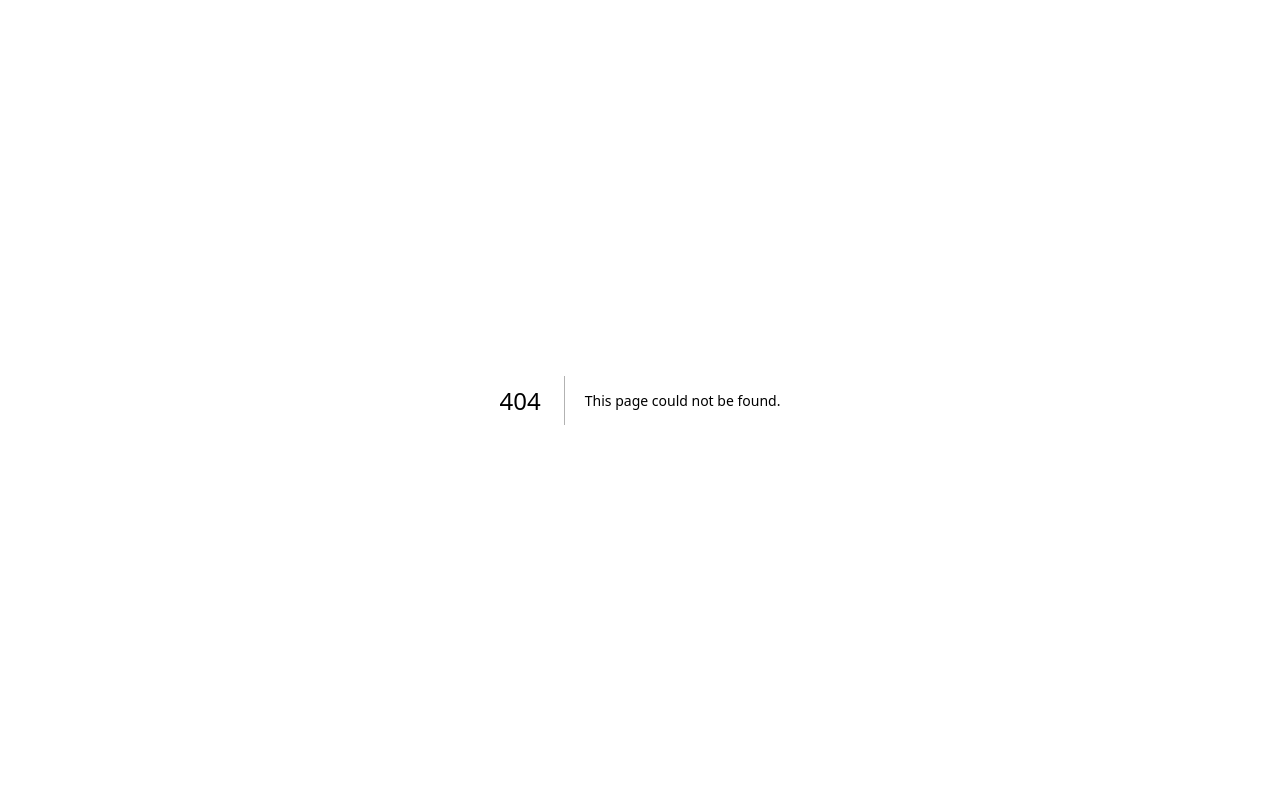
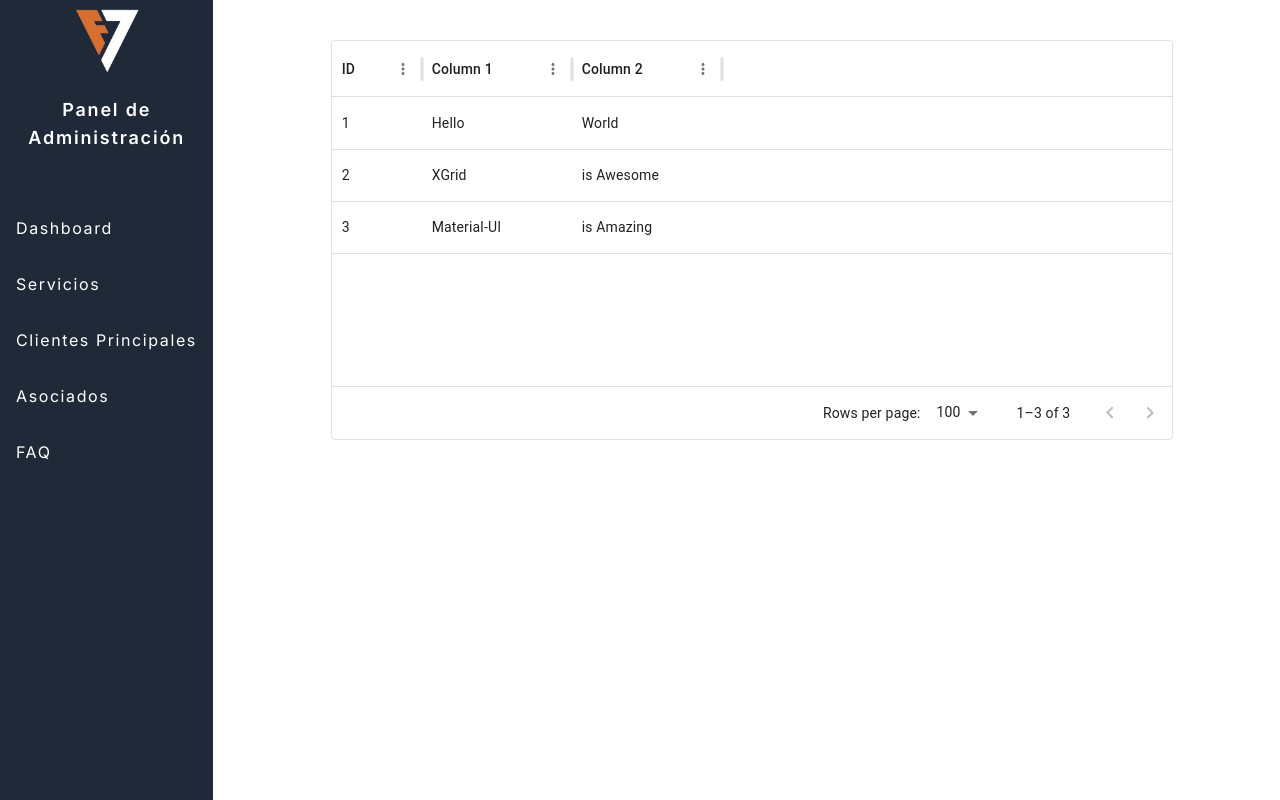
Before and after one commit to miguel-resource/factor7, a Next.js app in the folder web/: page /admin/services in a window 1280 px wide. Before the commit this address had no page. Built offline with nearby package versions, Linux system fonts and the light colour scheme.

Commit message:
[ADD] admin routes frontend

```diff
--- a/web/next.config.mjs
+++ b/web/next.config.mjs
@@ -1,4 +1,9 @@
 /** @type {import('next').NextConfig} */
-const nextConfig = {};
+const nextConfig = {
+    sassOptions: {
+        includePaths: ['./src/styles'],
+    },
+
+};
 
 export default nextConfig;
--- a/web/package.json
+++ b/web/package.json
@@ -13,6 +13,7 @@
     "@emotion/styled": "^11.11.0",
     "@mui/icons-material": "^5.15.14",
     "@mui/material": "^5.15.14",
+    "@mui/x-data-grid": "^7.0.0",
     "@reduxjs/toolkit": "^2.2.2",
     "@types/react-responsive-masonry": "^2.1.3",
     "next": "14.1.3",
@@ -33,6 +34,7 @@
     "eslint": "^8",
     "eslint-config-next": "14.1.3",
     "postcss": "^8",
+    "sass": "^1.72.0",
     "tailwindcss": "^3.3.0",
     "typescript": "^5"
   }
--- a/web/src/app/admin/page.tsx
+++ b/web/src/app/admin/page.tsx
@@ -1,11 +1,13 @@
-import { Sidebar } from "@/components/Common/Sidebar";
+import { WrapperAdmin } from "@/components/Common/WrapperAdmin";
 
 
 
 export default function AdminPage() {
   return (
-    <div>
-        <Sidebar />
-    </div>
+    <WrapperAdmin>
+        <section className="content">
+            <h1>Dashboard</h1>
+        </section>
+    </WrapperAdmin>
   );
 }
--- /dev/null
+++ b/web/src/app/admin/services/page.tsx
@@ -0,0 +1,14 @@
+"use client";
+
+import { DataTable } from "@/components/Common/DataTable";
+import { WrapperAdmin } from "@/components/Common/WrapperAdmin";
+
+export default function AdminServicesPage() {
+  return (
+    <WrapperAdmin>
+      <section className="w-6/6 ml-56 mt-10 mx-auto">
+        <DataTable />
+      </section>
+    </WrapperAdmin>
+  );
+};
--- /dev/null
+++ b/web/src/components/Common/DataTable.tsx
@@ -0,0 +1,34 @@
+import { Box } from '@mui/material';
+import { DataGrid } from '@mui/x-data-grid';
+
+
+export const DataTable = () => {
+
+    return (
+        <Box sx={{ height: 400, width: '100%' }}>
+            <DataGrid
+                rows={[
+                    { id: 1, col1: 'Hello', col2: 'World' },
+                    { id: 2, col1: 'XGrid', col2: 'is Awesome' },
+                    { id: 3, col1: 'Material-UI', col2: 'is Amazing' },
+                ]}
+                columns={[
+                    { field: 'id', headerName: 'ID', width: 90 },
+                    {
+                        field: 'col1',
+                        headerName: 'Column 1',
+                        width: 150,
+                        editable: true,
+                    },
+                    {
+                        field: 'col2',
+                        headerName: 'Column 2',
+                        width: 150,
+                        editable: true,
+                    },
+                ]}
+            />
+        </Box>
+
+    )
+}
--- a/web/src/components/Common/Sidebar.tsx
+++ b/web/src/components/Common/Sidebar.tsx
@@ -1,21 +1,35 @@
-
-
+import Link from "next/link";
+import s from "./common.module.scss";
 
 export const Sidebar = () => {
   return (
-        <section className="sidebar">
-            <div className="sidebar__header">
-                <h1>Admin Panel</h1>
+    <section className={s.sidebar}>
+      <div className={s.sidebar__logo}>
+        <img src="/static/logo.png" alt="logo" />
       </div>
-            <div className="sidebar__content">
+
+      <div className={s.sidebar__header}>
+        <h1>Panel de Administración</h1>
+      </div>
+      <div className={s.sidebar__nav}>
         <ul>
-                    <li>Dashboard</li>
-                    <li>Users</li>
-                    <li>Products</li>
-                    <li>Orders</li>
-                    <li>Settings</li>
+          <li>
+            <Link href="/admin">Dashboard</Link>
+          </li>
+          <li>
+            <Link href="/admin/services">Servicios</Link>
+          </li>
+          <li>
+            <Link href="/admin/main-clients">Clientes Principales</Link>
+          </li>
+          <li>
+            <Link href="/admin/associates">Asociados</Link>
+          </li>
+          <li>
+            <Link href="/admin/faq">FAQ</Link>
+          </li>
         </ul>
       </div>
     </section>
   );
-    }
+};
--- /dev/null
+++ b/web/src/components/Common/WrapperAdmin.tsx
@@ -0,0 +1,20 @@
+import Script from "next/script";
+import { Sidebar } from "./Sidebar";
+
+export const WrapperAdmin = ({
+  children,
+}: Readonly<{ children: React.ReactNode }>) => {
+  return (
+    <html lang="en">
+      <body>
+        <main className="flex min-h-screen flex-col items-center justify-between bg-white">
+          <section className="w-5/6">
+            <Sidebar />
+            {children}
+          </section>
+        </main>
+      </body>
+      <Script src="https://kit.fontawesome.com/5d592560e2.js" />
+    </html>
+  );
+};
--- /dev/null
+++ b/web/src/components/Common/common.module.scss
@@ -0,0 +1,38 @@
+.sidebar {
+    @apply block bg-gray-800 text-white w-2/12 h-screen fixed top-0 left-0;
+    @apply w-2/12 h-screen fixed top-0 left-0;
+
+
+    &__header {
+        @apply p-4;
+        @apply text-lg font-semibold text-center;
+        @apply tracking-widest;
+    }
+
+    &__logo {
+        @apply w-20 h-20 mx-auto;
+    }
+
+    &__nav {
+        @apply mt-8;
+
+        ul {
+            @apply list-none tracking-widest;
+
+            li {
+                @apply py-4 px-4;
+                @apply cursor-pointer;
+                @apply hover:bg-gray-700;
+
+                a {
+                    @apply flex items-center;
+                    @apply text-white;
+                    @apply hover:text-white;
+                    @apply transition-all duration-300;
+                }
+            }
+        }
+    }
+
+
+}
```
Also changed, not shown: 1 other file (tests, documents, lock files or other folders). Lines whose indentation alone changed are shown as unchanged.
